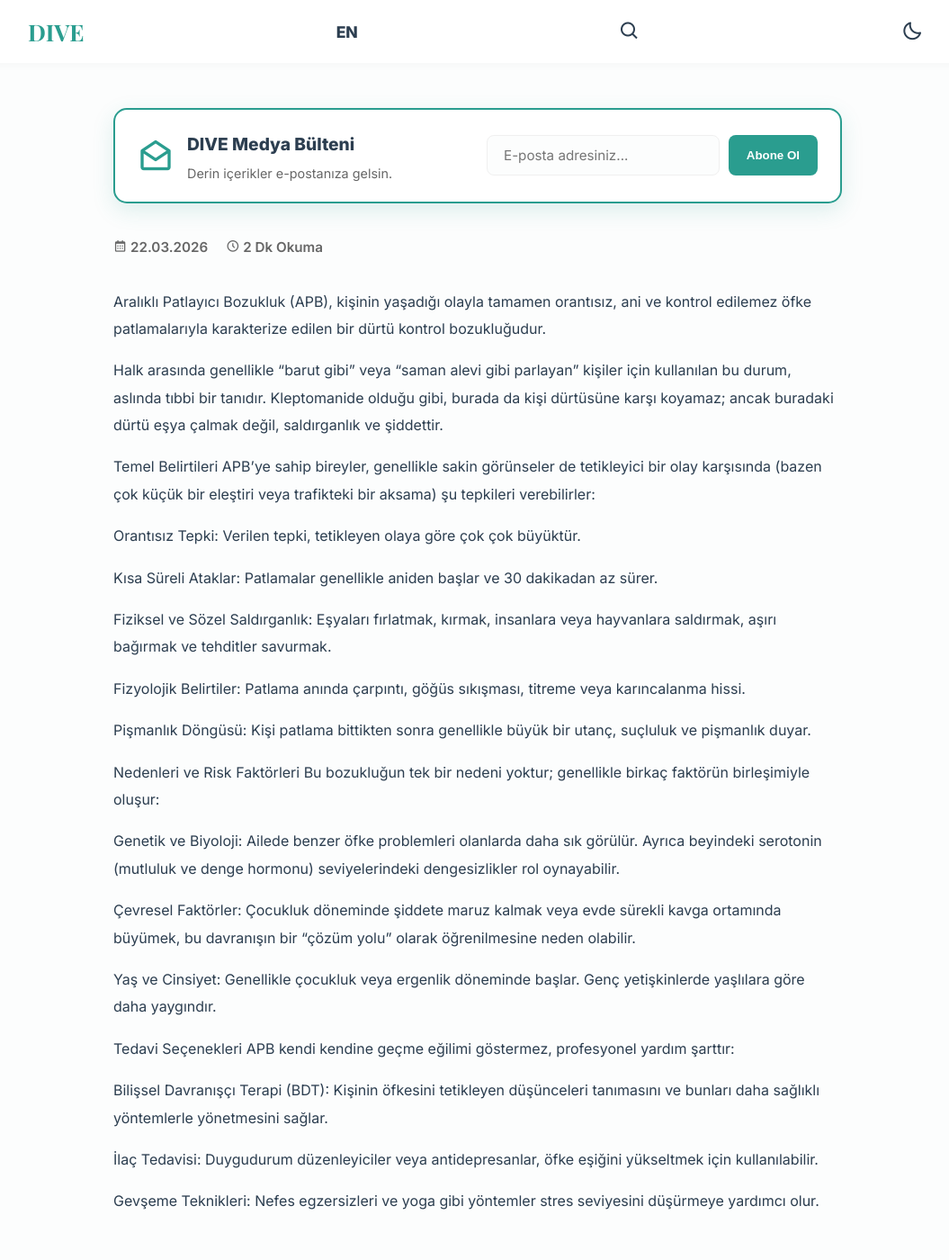
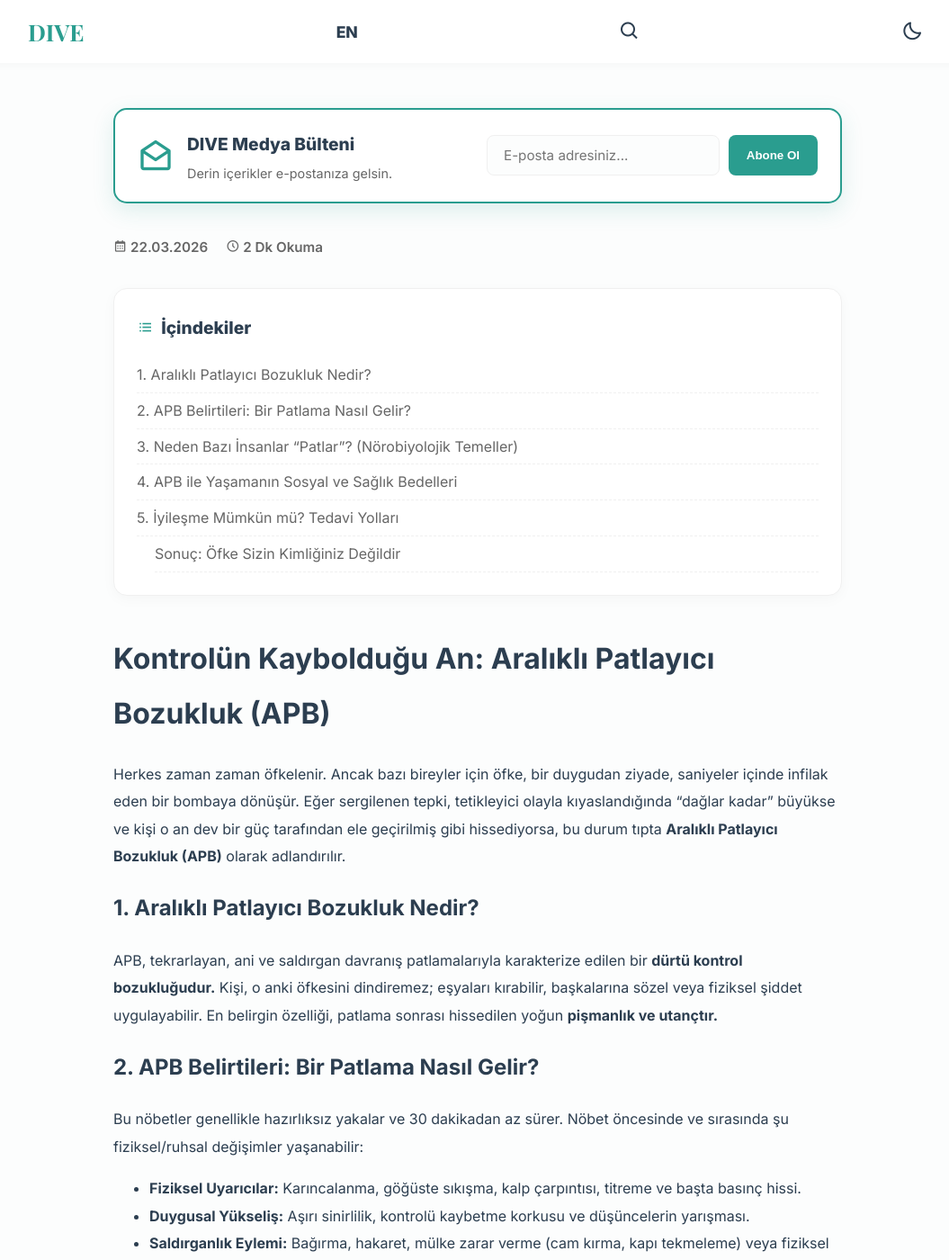
Before and after one commit to EKTHOLDING/dive, a Jekyll site: the page built from _posts/2026-03-22-aralikli-patlayici-bozukluk.md, in a window 1280 px wide and 1400 px high. Shown: the whole window at 90% size, without its empty margins (109-1164 px from the left). Built offline with Jekyll 4.4.1, drawn with Linux system fonts in a browser that asks for light colours; some of the changed text lies outside the part shown.

Commit message:
Update 🇹🇷 Türkçe Yazı Ekle “2026-03-22-aralikli-patlayici-bozukluk”

```diff
--- a/_posts/2026-03-22-aralikli-patlayici-bozukluk.md
+++ b/_posts/2026-03-22-aralikli-patlayici-bozukluk.md
@@ -5,37 +5,50 @@ kategori: Klinik Psikoloji ve Ruh Sağlığı
 image: https://norapsikoloji.com/wp-content/uploads/2018/06/ofke-kontrolu-baslangic.jpg
 ---
 
-Aralıklı Patlayıcı Bozukluk (APB), kişinin yaşadığı olayla tamamen orantısız, ani ve kontrol edilemez öfke patlamalarıyla karakterize edilen bir dürtü kontrol bozukluğudur.
+# Kontrolün Kaybolduğu An: Aralıklı Patlayıcı Bozukluk (APB)
 
-Halk arasında genellikle "barut gibi" veya "saman alevi gibi parlayan" kişiler için kullanılan bu durum, aslında tıbbi bir tanıdır. Kleptomanide olduğu gibi, burada da kişi dürtüsüne karşı koyamaz; ancak buradaki dürtü eşya çalmak değil, saldırganlık ve şiddettir.
+Herkes zaman zaman öfkelenir. Ancak bazı bireyler için öfke, bir duygudan ziyade, saniyeler içinde infilak eden bir bombaya dönüşür. Eğer sergilenen tepki, tetikleyici olayla kıyaslandığında "dağlar kadar" büyükse ve kişi o an dev bir güç tarafından ele geçirilmiş gibi hissediyorsa, bu durum tıpta **Aralıklı Patlayıcı Bozukluk (APB)** olarak adlandırılır.
 
-Temel Belirtileri
-APB'ye sahip bireyler, genellikle sakin görünseler de tetikleyici bir olay karşısında (bazen çok küçük bir eleştiri veya trafikteki bir aksama) şu tepkileri verebilirler:
+## 1. Aralıklı Patlayıcı Bozukluk Nedir?
 
-Orantısız Tepki: Verilen tepki, tetikleyen olaya göre çok çok büyüktür.
+APB, tekrarlayan, ani ve saldırgan davranış patlamalarıyla karakterize edilen bir **dürtü kontrol bozukluğudur.** Kişi, o anki öfkesini dindiremez; eşyaları kırabilir, başkalarına sözel veya fiziksel şiddet uygulayabilir. En belirgin özelliği, patlama sonrası hissedilen yoğun **pişmanlık ve utançtır.**
 
-Kısa Süreli Ataklar: Patlamalar genellikle aniden başlar ve 30 dakikadan az sürer.
+## 2. APB Belirtileri: Bir Patlama Nasıl Gelir?
 
-Fiziksel ve Sözel Saldırganlık: Eşyaları fırlatmak, kırmak, insanlara veya hayvanlara saldırmak, aşırı bağırmak ve tehditler savurmak.
+Bu nöbetler genellikle hazırlıksız yakalar ve 30 dakikadan az sürer. Nöbet öncesinde ve sırasında şu fiziksel/ruhsal değişimler yaşanabilir:
 
-Fizyolojik Belirtiler: Patlama anında çarpıntı, göğüs sıkışması, titreme veya karıncalanma hissi.
+- **Fiziksel Uyarıcılar:** Karıncalanma, göğüste sıkışma, kalp çarpıntısı, titreme ve başta basınç hissi.
+- **Duygusal Yükseliş:** Aşırı sinirlilik, kontrolü kaybetme korkusu ve düşüncelerin yarışması.
+- **Saldırganlık Eylemi:** Bağırma, hakaret, mülke zarar verme (cam kırma, kapı tekmeleme) veya fiziksel saldırı.
 
-Pişmanlık Döngüsü: Kişi patlama bittikten sonra genellikle büyük bir utanç, suçluluk ve pişmanlık duyar.
+## 3. Neden Bazı İnsanlar "Patlar"? (Nörobiyolojik Temeller)
 
-Nedenleri ve Risk Faktörleri
-Bu bozukluğun tek bir nedeni yoktur; genellikle birkaç faktörün birleşimiyle oluşur:
+Bilim, bu durumun sadece bir "karakter özelliği" olmadığını kanıtlıyor:
 
-Genetik ve Biyoloji: Ailede benzer öfke problemleri olanlarda daha sık görülür. Ayrıca beyindeki serotonin (mutluluk ve denge hormonu) seviyelerindeki dengesizlikler rol oynayabilir.
+- **Beyin Kimyası:** Araştırmalar, APB olan bireylerde **serotonin** (mutluluk ve denge hormonu) seviyelerinde düzensizlik olduğunu göstermektedir. Serotonin azlığı, beyindeki "fren mekanizmasını" zayıflatır.
+- **Çevresel Travmalar:** Şiddetin normalleştiği evlerde büyümek veya çocuklukta istismara uğramak, beynin tehdit algısını kalıcı olarak değiştirebilir.
+- **Genetik Faktörler:** Aile geçmişinde benzer dürtü bozuklukları olan bireylerde risk daha yüksektir.
 
-Çevresel Faktörler: Çocukluk döneminde şiddete maruz kalmak veya evde sürekli kavga ortamında büyümek, bu davranışın bir "çözüm yolu" olarak öğrenilmesine neden olabilir.
+## 4. APB ile Yaşamanın Sosyal ve Sağlık Bedelleri
 
-Yaş ve Cinsiyet: Genellikle çocukluk veya ergenlik döneminde başlar. Genç yetişkinlerde yaşlılara göre daha yaygındır.
+Tedavi edilmeyen APB, hayatın her alanını tahrip edebilir:
 
-Tedavi Seçenekleri
-APB kendi kendine geçme eğilimi göstermez, profesyonel yardım şarttır:
+- **İlişki Kayıpları:** Boşanmalar, aile içi şiddet ve sosyal izolasyon.
+- **Yasal Sorunlar:** Kavgalar veya mala zarar verme nedeniyle adli süreçler.
+- **Fiziksel Sağlık:** Kronik öfke; yüksek tansiyon, kalp hastalıkları ve inme riskini artırır.
 
-Bilişsel Davranışçı Terapi (BDT): Kişinin öfkesini tetikleyen düşünceleri tanımasını ve bunları daha sağlıklı yöntemlerle yönetmesini sağlar.
+## 5. İyileşme Mümkün mü? Tedavi Yolları
 
-İlaç Tedavisi: Duygudurum düzenleyiciler veya antidepresanlar, öfke eşiğini yükseltmek için kullanılabilir.
+APB kendi kendine geçmez, ancak profesyonel destekle yönetilebilir:
 
-Gevşeme Teknikleri: Nefes egzersizleri ve yoga gibi yöntemler stres seviyesini düşürmeye yardımcı olur.
+1. **Bilişsel Davranışçı Terapi (BDT):** Kişinin öfkeyi tetikleyen düşünce kalıplarını tanımasını sağlar. "Olayı olduğundan daha büyük görme" (felaketleştirme) eğilimini törpüler.
+2. **İlaç Tedavisi:** Doktor kontrolünde kullanılan bazı antidepresanlar veya duygu durum dengeleyiciler, beynin tepki eşiğini yükseltebilir.
+3. **Gevşeme Teknikleri:** Diyafram nefesi ve progresif kas gevşetme egzersizleri, vücudun "savaş ya da kaç" modundan çıkmasına yardımcı olur.
+
+***
+
+### **Sonuç: Öfke Sizin Kimliğiniz Değildir**
+
+Aralıklı Patlayıcı Bozukluk bir seçim değil, bir rahatsızlıktır. Doğru destekle, o "patlama noktasına" gelmeden durmayı öğrenmek ve huzurlu bir yaşam sürmek mümkündür. Unutmayın, yardım istemek zayıflık değil, kontrolü geri alma adımıdır.
+
+**Yazan:** Dilara Türkoğlu
```
